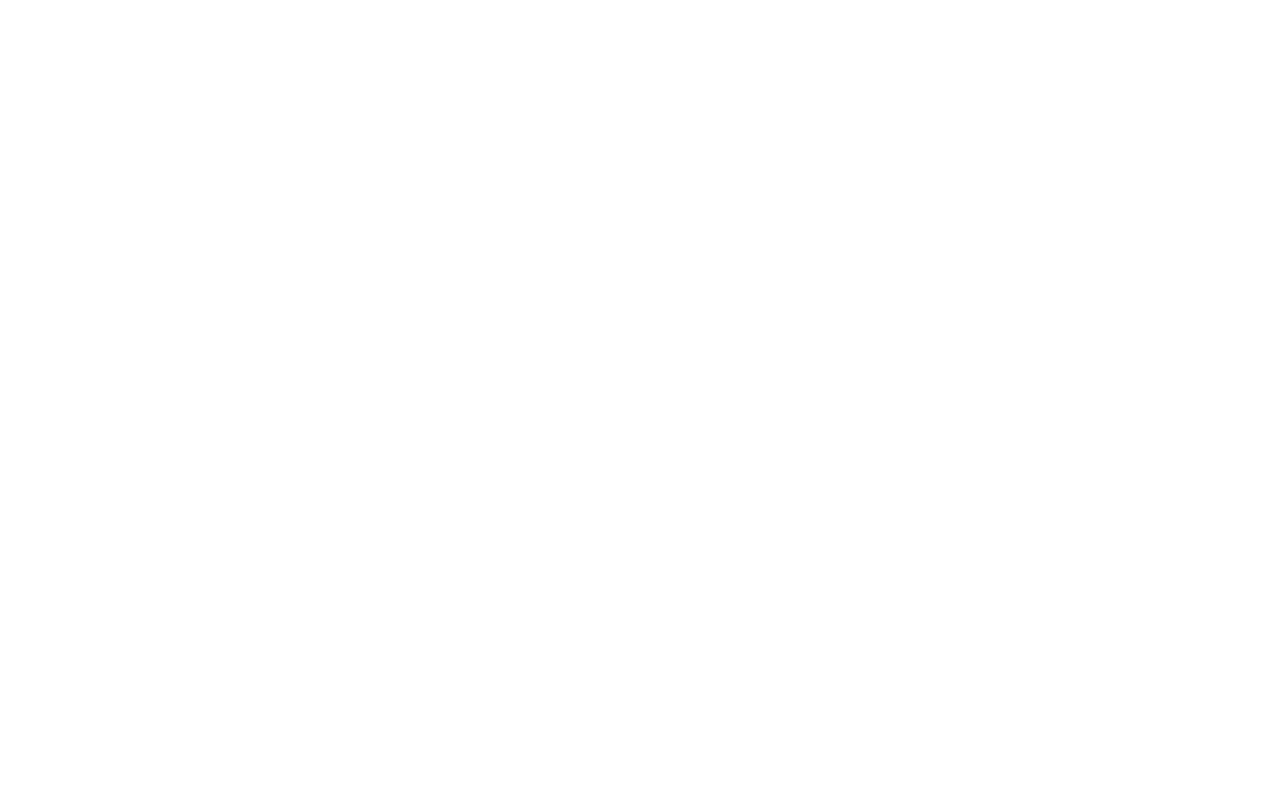
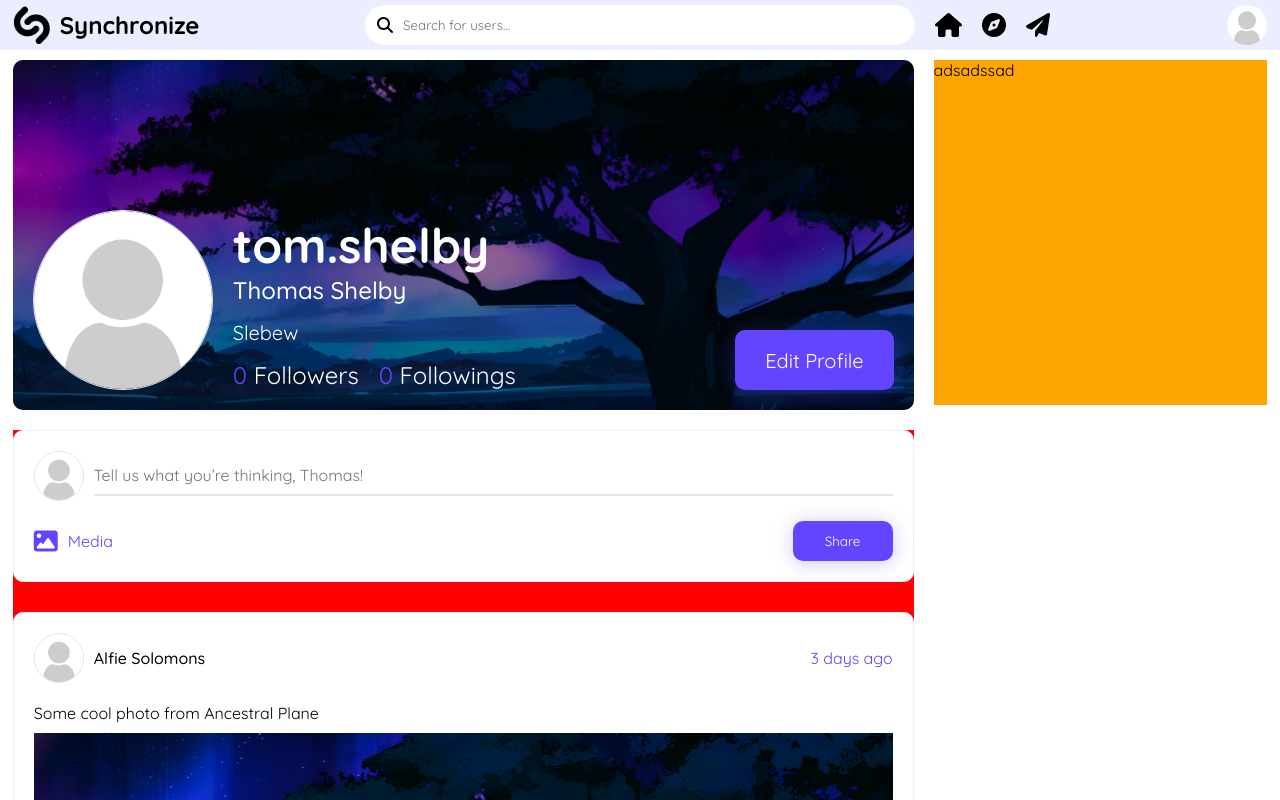
Before and after one commit to AlvaJufinto/mern-social-media, a React (Create React App) app: page /chat in a window 1280 px wide. Before the commit this address had no page. Built offline with nearby package versions, Linux system fonts and the light colour scheme.

Commit message:
UPDATE: minor changes on add post and post component

```diff
--- a/src/App.js
+++ b/src/App.js
@@ -23,7 +23,7 @@
         <Route path="/sign-up" element={<SignUp />}></Route>
         <Route path="/" element={<Home />}></Route>
         <Route path="/explore" element={<Explore />}></Route>
-        <Route path="/profile/:username" element={<Profile />}></Route>
+        <Route path="/:username" element={<Profile />}></Route>
 
       </Routes>
     </Router>
--- a/src/pages/Profile.jsx
+++ b/src/pages/Profile.jsx
@@ -26,7 +26,7 @@
             <div className="Profile__banner-container__Content">
               <img src={noAvatar} alt="profile img" className="Profile__Content__img" />
               <div className="Profile__Content__bio">
-                <h1 className="Profile__bio__Username">Tom Shelby</h1>
+                <h1 className="Profile__bio__Username">tom.shelby</h1>
                 <h2 className="Profile__bio__Fullname">Thomas Shelby</h2>
                 <p className="Profile__bio__Description">Slebew</p>
                 <div className="Profile__bio__Connections">
@@ -43,7 +43,13 @@
             </div>
           </div>
           <div className="Profile__bottom-container">
+            <div className="Profile__bottom-container__Intro">
 
+            </div>
+            <div className="Profile__bottom-container__PostContainer">
+              <AddPost />
+              <Post />
+            </div>
           </div>
         </div>
         <div className="Profile__right-side">
--- a/src/styles/components-css/add-post.css
+++ b/src/styles/components-css/add-post.css
@@ -1,6 +1,7 @@
 .AddPostWrapper {
     padding: 20px;
     border-radius: 10px;
+    background-color: white;
 }
 .AddPost__top {
     margin: 0 0 20px 0;
--- a/src/styles/components-css/post.css
+++ b/src/styles/components-css/post.css
@@ -1,6 +1,7 @@
 .PostWrapper {
     margin: 30px 0;
     padding: 20px;
+    background-color: var(--white);
 }
 
 .Post__Top {
```
